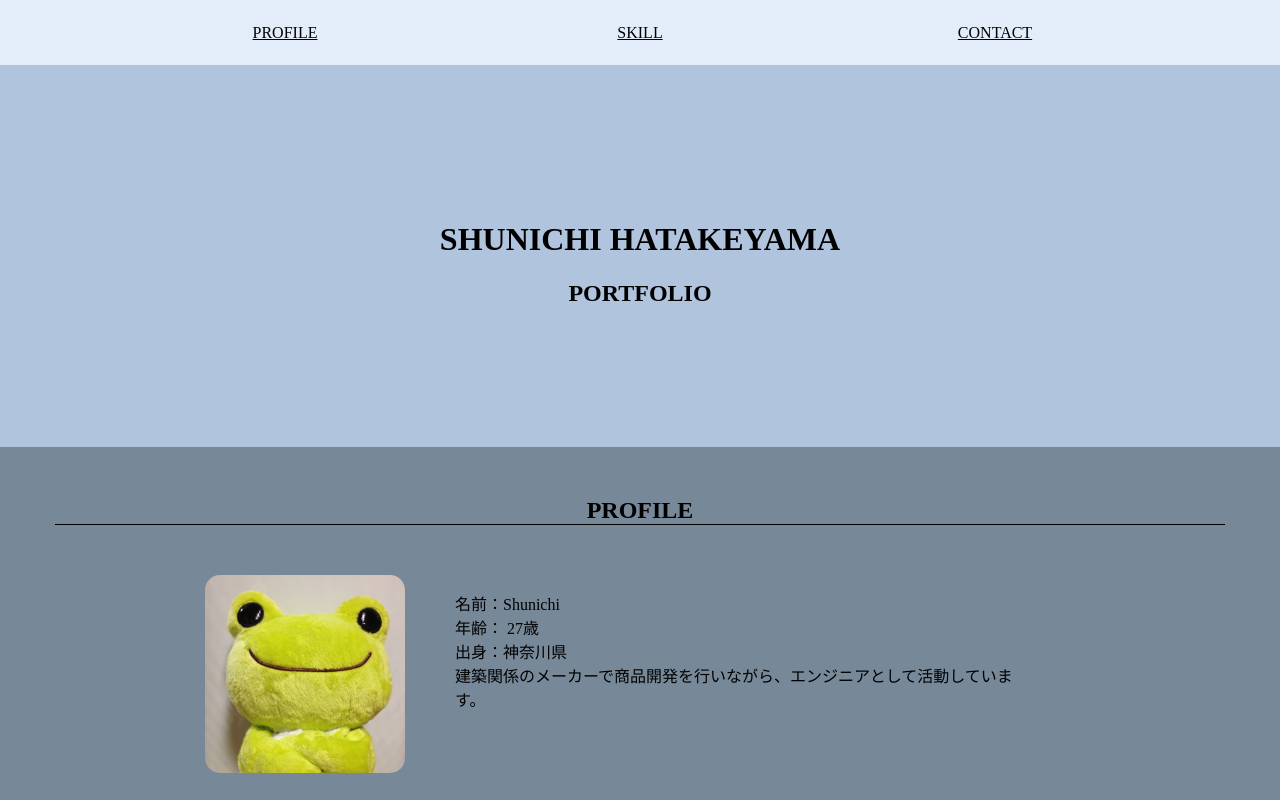
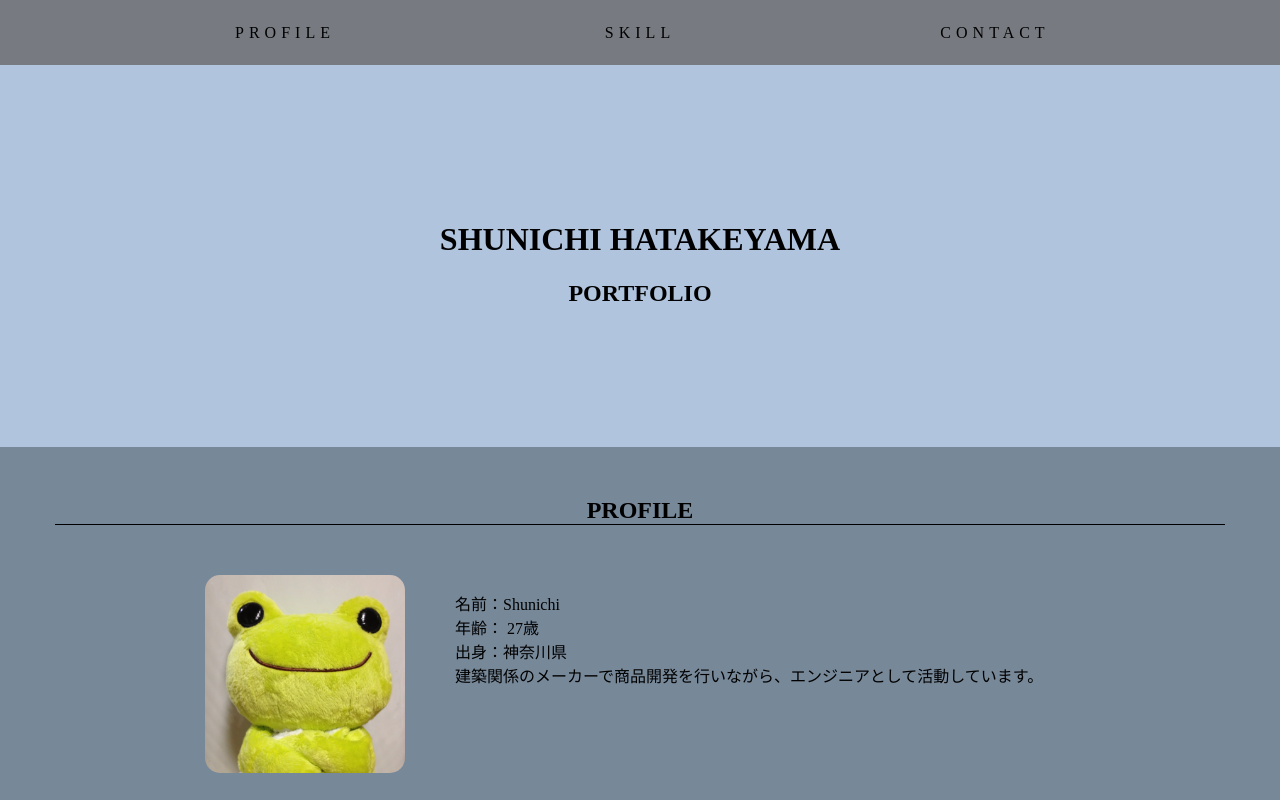
Before and after one commit to shunichi-h/portfolio, a plain HTML site: page index.html in a window 1280 px wide. Shown: the top 800 px of the page. Drawn offline with Linux system fonts and the light colour scheme.

Commit message:
Update stylesheet.css

```diff
--- a/stylesheet.css
+++ b/stylesheet.css
@@ -33,14 +33,14 @@ body {
 header {
   height: 65px;
   width: 100%;
-  background-color: rgba(240, 248, 255, 0.8);
+  background-color: rgba(105, 105, 105, 0.8);
   text-align: center;
   position: fixed;
   z-index: 10;
 }
 
 .header-text {
-  transition: all 0.5s;
+
 
 }
 
@@ -49,6 +49,9 @@ header {
   width:30%;
   display: inline-block;
   line-height: 65px;
+  text-decoration: none;
+  letter-spacing: 5px;
+  transition: all 1s;
 }
 
 .header-text a:hover {
@@ -79,7 +82,7 @@ header {
 
 .profile-text {
   float: left;
-  width: 50%;
+  width: 60%;
   margin-left: 50px;
 }
 
@@ -109,6 +112,7 @@ header {
 
 .skill-text {
   margin: 30px 20px;
+  text-align: left;
 }
 
 .fa-skill {
```
